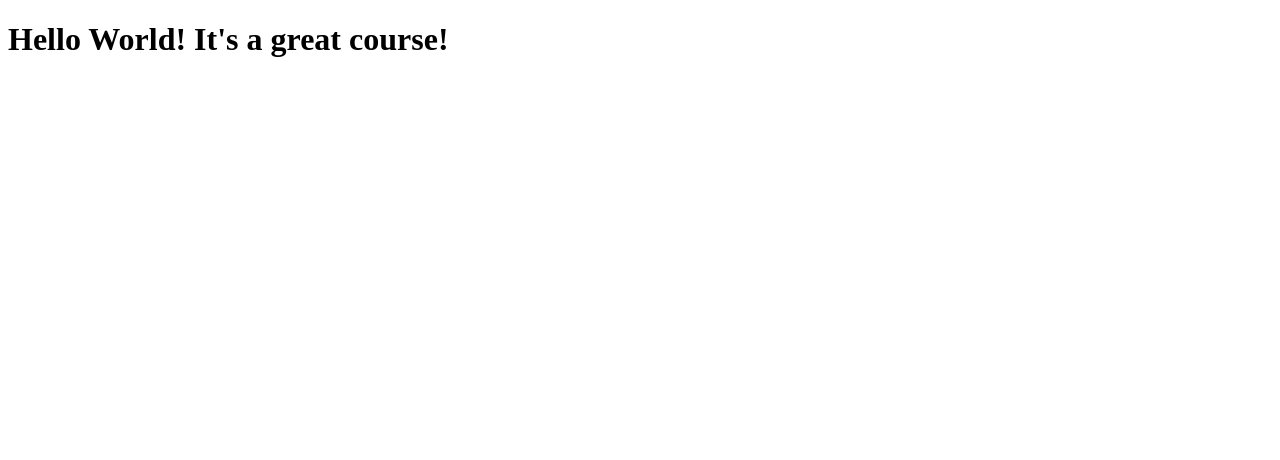
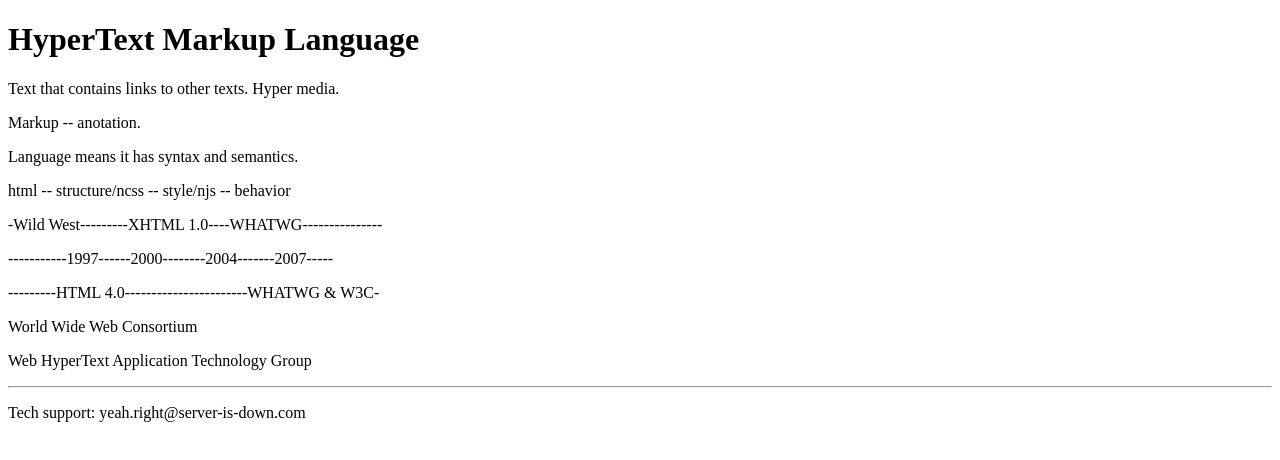
Before and after one commit to 0trace/coursera-test, a plain HTML site: page site/index.html in a window 1280 px wide. Drawn offline with Linux system fonts and the light colour scheme.

Commit message:
Note of the Lecture2

```diff
--- a/site/index.html
+++ b/site/index.html
@@ -4,6 +4,19 @@
         <title>Hello Coursera!</title>
     </head>
     <body>
-        <h1>Hello World! It's a great course!</h1>
+        <h1>HyperText Markup Language</h1>
+        <p>Text that contains links to other texts. Hyper media.</p>
+        <p>Markup -- anotation.</p>
+        <p>Language means it has syntax and semantics.</p>
+        <p>html -- structure/ncss -- style/njs -- behavior</p>
+        <p>-Wild West---------XHTML 1.0----WHATWG---------------</p>
+        <p>-----------1997------2000--------2004-------2007-----</p>
+        <p>---------HTML 4.0-----------------------WHATWG & W3C-</p>
+        <p>World Wide Web Consortium</p>
+        <p>Web HyperText Application Technology Group</p>
+        <footer>
+            <hr>
+            <p>Tech support: yeah.right@server-is-down.com</p>
+        </footer>
     </body>
 </html>
```
